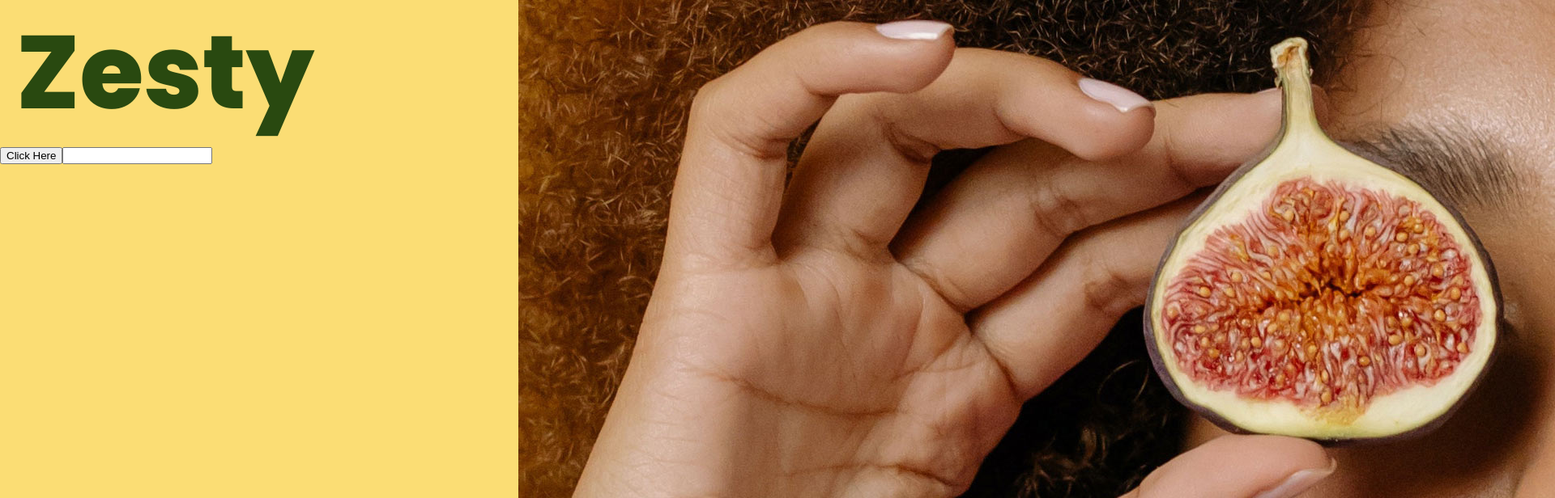
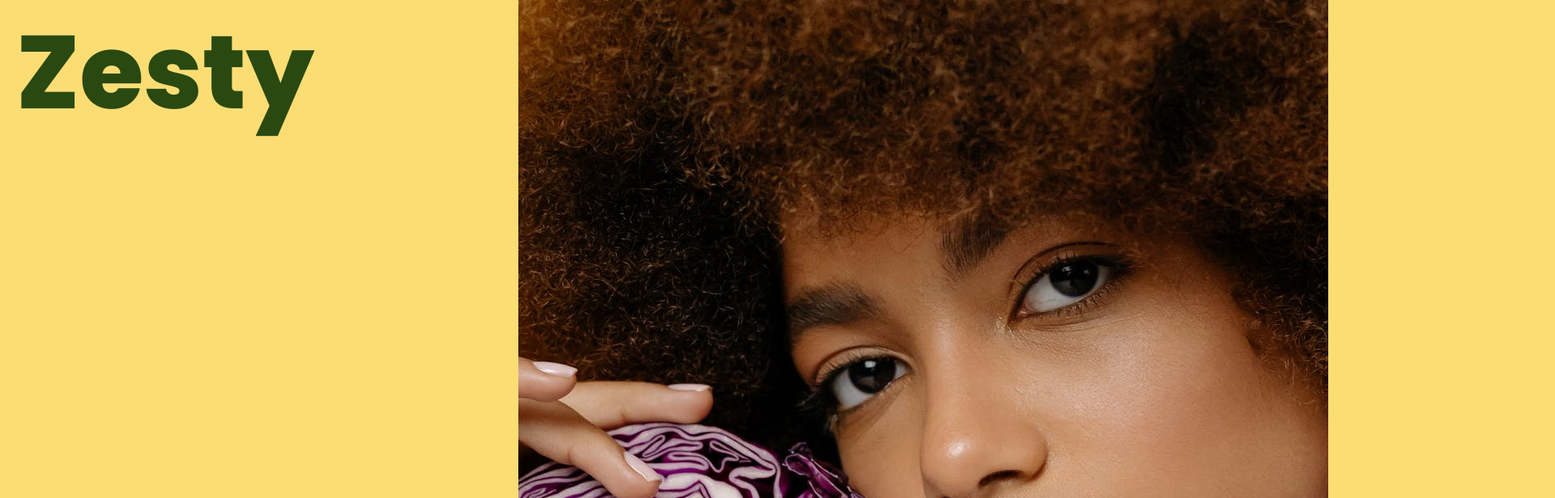
Before and after one commit to TAgKyaw/Zesty-react-project, a React (Create React App) app: page / in a window 1280 px wide. Shown: the top 616 px of the page at 81% size, 1920 px wide, since content can reach past the window. Built offline with nearby package versions, Linux system fonts and the light colour scheme.

Commit message:
Image Clicking

```diff
--- a/src/App.js
+++ b/src/App.js
@@ -10,15 +10,14 @@ import apple from "./assets/image6.jpeg";
 const images = [cabbage, mango, avocado, tomato, peach, apple];
 
 const App = () => {
-  const [currentImageIndex, setCurrentImage] = useState(200);
-  console.log(currentImageIndex);
+  const [currentImageIndex, setCurrentImage] = useState(0);
+  const length = images.length - 1;
 
-  const handelClick = () => {
-    alert("Hello World!");
-  };
-
-  const handleChange = (event) => {
-    console.log(event.target.value);
+  const handleClick = () => {
+    setCurrentImage((currentImageIndex) => {
+      //ternary statment -> condition ? do if true : do if false;
+      return currentImageIndex < length ? currentImageIndex + 1 : 0;
+    });
   };
 
   return (
@@ -29,16 +28,9 @@ const App = () => {
           A photography project
           <br /> by Ella Fieldling
         </h2>
-        <button onClick={handelClick}> Click Here </button>
-        <input
-          type="text"
-          name="example"
-          autoComplete="off"
-          onChange={handleChange}
-        />
       </div>
       <div className="image-container">
-        <img alt="" src={images[2]} />
+        <img alt="" src={images[currentImageIndex]} onClick={handleClick} />
       </div>
     </div>
   );
```
